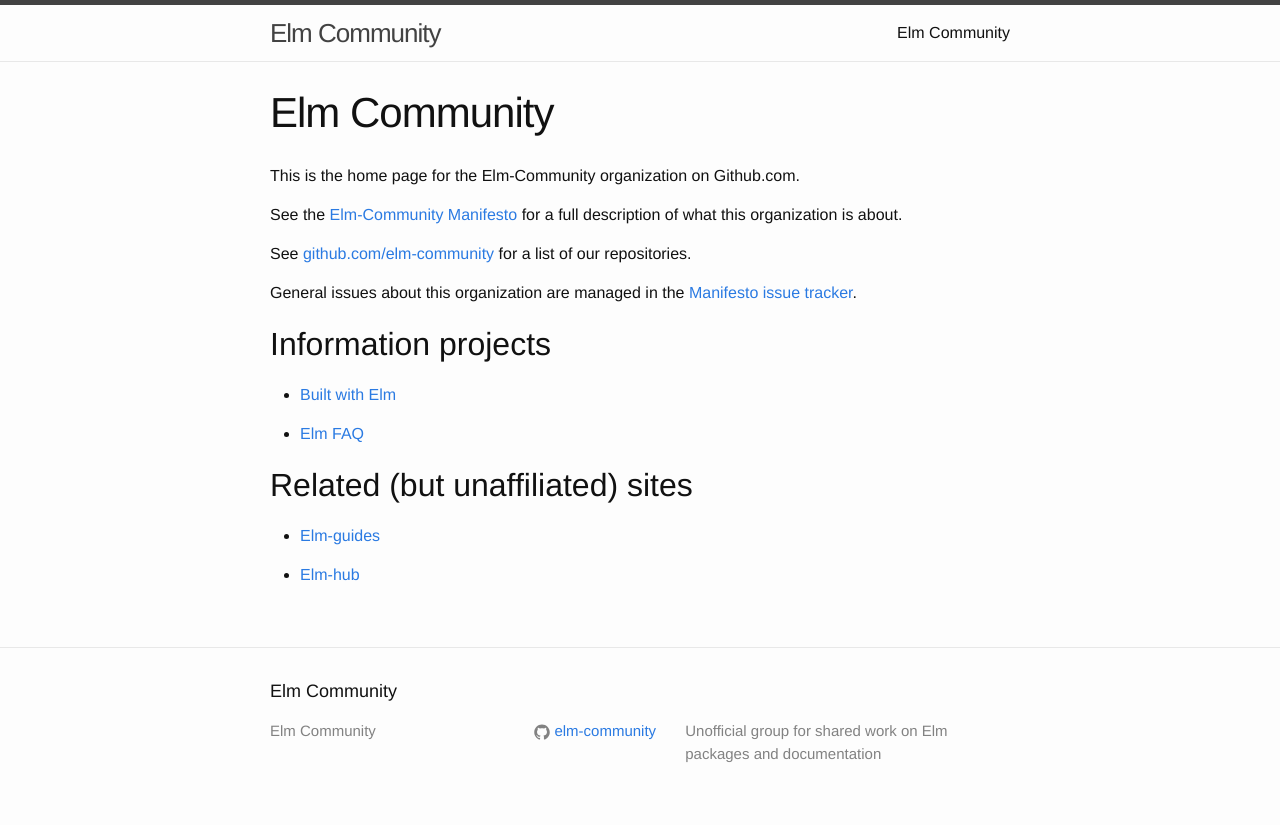
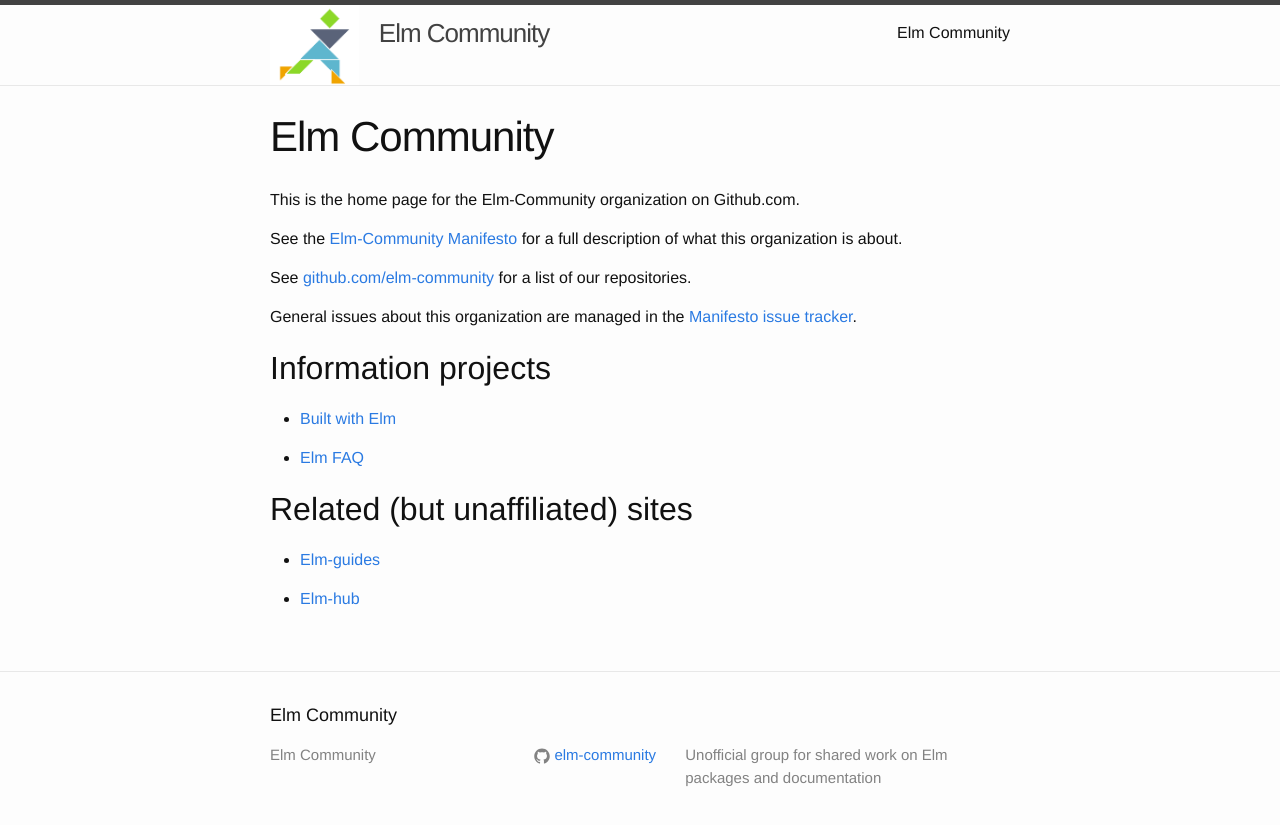
Before and after one commit to elm-community/elm-community.github.io, a Jekyll site: the page built from index.md, in a window 1280 px wide. Shown: the top 825 px of the page. Built offline with Jekyll 4.4.1, drawn with Linux system fonts in a browser that asks for light colours.

Commit message:
Add logo.

```diff
--- a/_includes/header.html
+++ b/_includes/header.html
@@ -2,7 +2,11 @@
 
   <div class="wrapper">
 
-    <a class="site-title" href="{{ site.baseurl }}/">{{ site.title }}</a>
+      <div class="logo">
+          <a href="{{ site.baseurl }}/">
+              <img src="{{ site.baseurl }}/assets/tangram-runner.png"/>
+          </a>
+    </div><a class="site-title" href="{{ site.baseurl }}/">{{ site.title }}</a>
 
     <nav class="site-nav">
       <a href="#" class="menu-icon">
--- a/_sass/_layout.scss
+++ b/_sass/_layout.scss
@@ -86,7 +86,13 @@
     }
 }
 
-
+.logo {
+    float: left;
+    padding-right: 20px;
+    img {
+	height: 80px;
+    }
+}
 
 /**
  * Site footer
```
Also changed, not shown: assets/tangram-runner.png (added).
